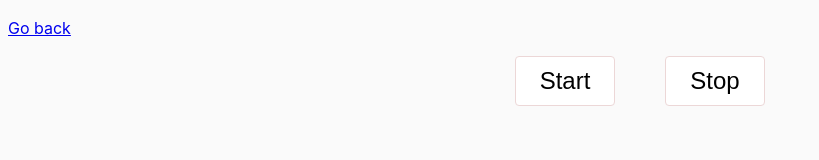
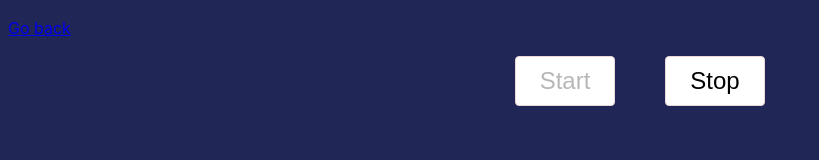
Before and after one commit to pekosk/goit-js-hw-09, a website built with Parcel: page src/01-color-switcher.html in a window 1280 px wide. Both pictures are taken after a click on the button "Start". Shown: the whole page, without its empty margins (0-819 px from the left). Built offline with nearby package versions, Linux system fonts and the light colour scheme.

Commit message:
1 таск

```diff
--- a/src/01-color-switcher.html
+++ b/src/01-color-switcher.html
@@ -11,7 +11,9 @@
 
     <ul class="color-btns">
       <li class="color-item"><button class="color-btn" type="button" data-start>Start</button></li>
-      <li class="color-item"><button class="color-btn" type="button" data-stop>Stop</button></li>
+      <li class="color-item">
+        <button class="color-btn" type="button" disabled data-stop>Stop</button>
+      </li>
     </ul>
 
     <script src="js/01-color-switcher.js"></script>
--- a/src/js/01-color-switcher.js
+++ b/src/js/01-color-switcher.js
@@ -2,14 +2,28 @@ function getRandomHexColor() {
   return `#${Math.floor(Math.random() * 16777215).toString(16)}`;
 }
 
-const changeBtn = document.querySelector('.change-color');
+const startBtn = document.querySelector('[data-start]');
+const stopBtn = document.querySelector('[data-stop]')
 const body = document.querySelector('body');
 const colorVal = document.querySelector('.color')
 
 const clrCngClick = () => {
+  startBtn.setAttribute('disabled', 'disabled');
+  stopBtn.removeAttribute('disabled');
+  colorBody = setInterval(cngClick, 1000);
+  return body.style.backgroundColor = getRandomHexColor();
+}
+
+const stopCngClick = () => {
+  startBtn.removeAttribute('disabled');
+  stopBtn.setAttribute('disabled', 'disabled');
+  clearInterval(colorBody);
+}
+
+const cngClick = () => {
   const bgColor = body.style.backgroundColor = getRandomHexColor();
-  colorVal.textContent = bgColor}
+}
 
-changeBtn.addEventListener('click', clrCngClick);
+startBtn.addEventListener('click', clrCngClick);
 
-setInterval(clrCngClick, 1)
+stopBtn.addEventListener('click', stopCngClick);
```
